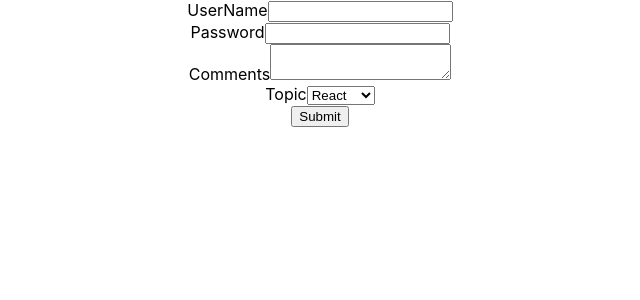
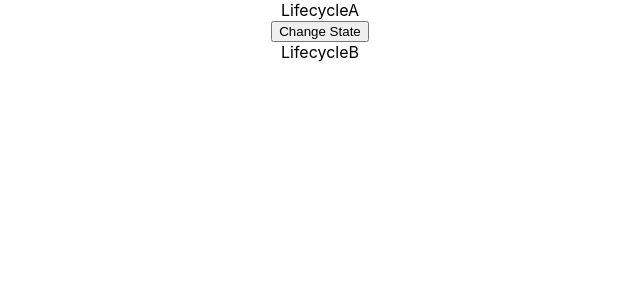
Before and after one commit to ACompleteNoobSmoke/hello-world, a React (Create React App) app: page / in a window 1280 px wide. Shown: the top 300 px of the page, without its empty margins (320-960 px from the left). Built offline with nearby package versions, Linux system fonts and the light colour scheme.

Commit message:
Worked on Lifecycle

```diff
--- a/src/App.js
+++ b/src/App.js
@@ -2,12 +2,13 @@
 import Greet from './components/Greet';
 import './App.css';
 import Form from './components/Form';
+import LifecycleA from './components/LifecycleA';
 
 
 function App() {
   return (
     <div className="App">
-      <Form />
+     <LifecycleA />
     </div>
   );
 }
--- /dev/null
+++ b/src/components/LifecycleA.js
@@ -0,0 +1,56 @@
+import React, { Component } from 'react';
+import LifecycleB from './LifecycleB';
+
+class LifecycleA extends Component {
+    constructor(props){
+        super(props)
+
+        this.state = {
+            name: 'Omoruyi'
+        }
+        console.log('LifecycleA: constructor');
+    }
+
+    static getDerivedStateFromProps(props, state){
+        console.log('LifecycleA: getDerivedStateFromProps');
+        return null;
+    }
+
+    componentDidMount(){
+        console.log('LifecycleA: componentDidMount');
+    }
+
+    shouldComponentUpdate(){
+        console.log('LifecycleA: shouldComponentUpdate');
+        return true;
+    }
+
+    getSnapshotBeforeUpdate(prevProps, prevState){
+        console.log('LifecycleA: getSnapshotBeforeUpdate');
+        return null;
+    }
+
+    componentDidUpdate(){
+        console.log('LifecycleA: componentDidUpdate');
+    }
+
+    changeState = () =>{
+        this.setState({
+            name: 'ACompleteNoobSmoke'
+        })
+    }
+
+    render() {
+        console.log('LifecycleA: render')
+        return (
+            <div>
+                LifecycleA
+                <br />
+                <button onClick={this.changeState}>Change State</button>
+                <LifecycleB />
+            </div>
+        );
+    }
+}
+
+export default LifecycleA;
--- /dev/null
+++ b/src/components/LifecycleB.js
@@ -0,0 +1,46 @@
+import React, { Component } from 'react';
+
+class LifecycleB extends Component {
+    constructor(props){
+        super(props)
+
+        this.state = {
+            name: 'Omoruyi'
+        }
+        console.log('LifecycleB: constructor');
+    }
+
+    static getDerivedStateFromProps(props, state){
+        console.log('LifecycleB: getDerivedStateFromProps');
+        return null;
+    }
+
+    componentDidMount(){
+        console.log('LifecycleB: componentDidMount');
+    }
+
+    shouldComponentUpdate(){
+        console.log('LifecycleB: shouldComponentUpdate');
+        return true;
+    }
+
+    getSnapshotBeforeUpdate(prevProps, prevState){
+        console.log('LifecycleB: getSnapshotBeforeUpdate');
+        return null;
+    }
+
+    componentDidUpdate(){
+        console.log('LifecycleB: componentDidUpdate');
+    }
+
+    render() {
+        console.log('LifecycleB: render')
+        return (
+            <div>
+                LifecycleB
+            </div>
+        );
+    }
+}
+
+export default LifecycleB;
```
